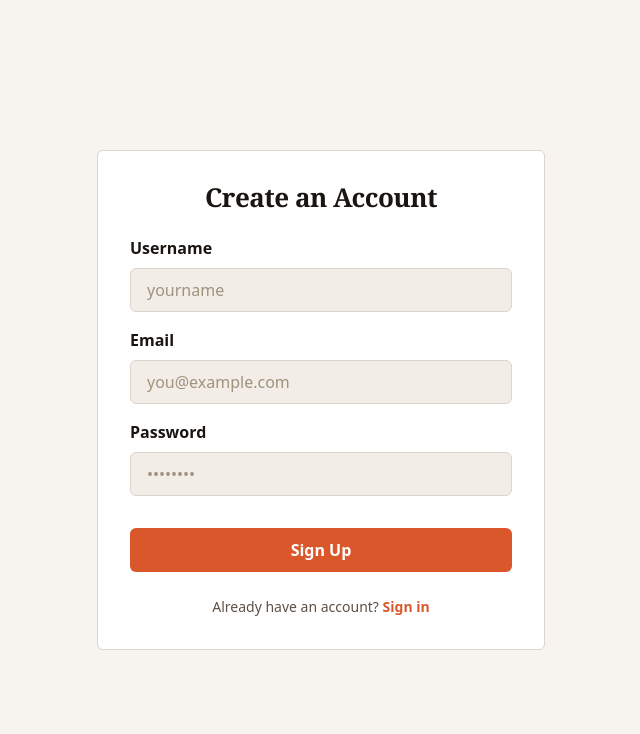
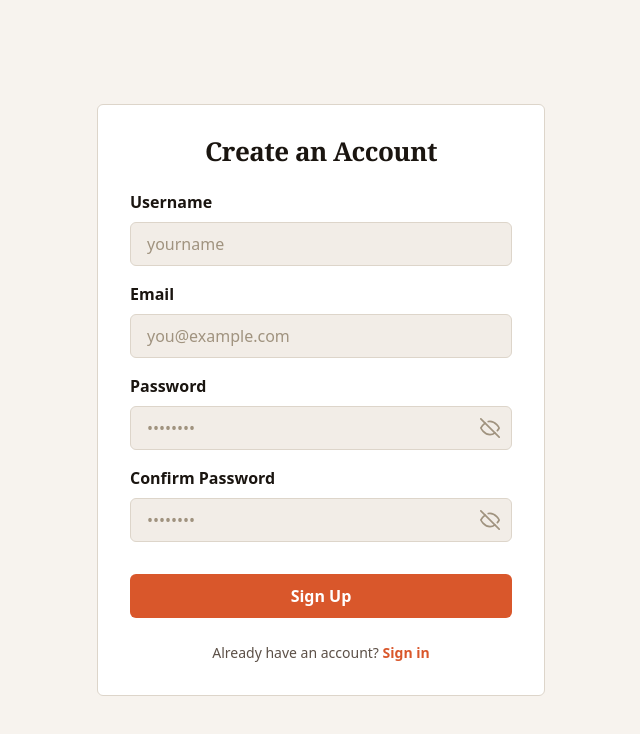
Before and after one commit to Tyler-Rafferty2/CustomGuess, a Next.js app in the folder frontend/: page /signup in a window 1280 px wide. Shown: the top 734 px of the page, without its empty margins (319-959 px from the left). Built offline with nearby package versions, Linux system fonts and the light colour scheme.

Commit message:
added second password and strength minimums

```diff
--- a/frontend/src/app/signup/page.js
+++ b/frontend/src/app/signup/page.js
@@ -4,16 +4,85 @@
 import { useState } from "react";
 import Link from "next/link";
 
+function EyeIcon({ open }) {
+    return open ? (
+        <svg xmlns="http://www.w3.org/2000/svg" width="20" height="20" viewBox="0 0 24 24" fill="none" stroke="currentColor" strokeWidth="2" strokeLinecap="round" strokeLinejoin="round">
+            <path d="M1 12s4-8 11-8 11 8 11 8-4 8-11 8-11-8-11-8z"/>
+            <circle cx="12" cy="12" r="3"/>
+        </svg>
+    ) : (
+        <svg xmlns="http://www.w3.org/2000/svg" width="20" height="20" viewBox="0 0 24 24" fill="none" stroke="currentColor" strokeWidth="2" strokeLinecap="round" strokeLinejoin="round">
+            <path d="M17.94 17.94A10.07 10.07 0 0 1 12 20c-7 0-11-8-11-8a18.45 18.45 0 0 1 5.06-5.94"/>
+            <path d="M9.9 4.24A9.12 9.12 0 0 1 12 4c7 0 11 8 11 8a18.5 18.5 0 0 1-2.16 3.19"/>
+            <line x1="1" y1="1" x2="23" y2="23"/>
+        </svg>
+    );
+}
+
+function PasswordInput({ id, value, onChange, placeholder, required }) {
+    const [visible, setVisible] = useState(false);
+    return (
+        <div className="relative">
+            <input
+                id={id}
+                type={visible ? "text" : "password"}
+                placeholder={placeholder}
+                value={value}
+                onChange={onChange}
+                className="w-full h-[44px] px-4 pr-11 bg-[#F2EDE7] border border-[#DDD5CA] rounded-[6px] text-[#1A1510] placeholder-[#A0937F] focus:outline-none focus:border-[#C4B8A8] focus:ring-2 focus:ring-[#D9572B] focus:ring-offset-2 focus:ring-offset-[#FFFFFF] transition-colors duration-150"
+                required={required}
+            />
+            <button
+                type="button"
+                onClick={() => setVisible((v) => !v)}
+                className="absolute right-3 top-1/2 -translate-y-1/2 text-[#A0937F] hover:text-[#5C5047] transition-colors"
+                tabIndex={-1}
+                aria-label={visible ? "Hide password" : "Show password"}
+            >
+                <EyeIcon open={visible} />
+            </button>
+        </div>
+    );
+}
+
 export default function Signup() {
     const router = useRouter();
     const [email, setEmail] = useState("");
     const [username, setUsername] = useState("");
     const [password, setPassword] = useState("");
+    const [confirmPassword, setConfirmPassword] = useState("");
     const [error, setError] = useState(null);
 
     const handleSignup = async (e) => {
         e.preventDefault();
         setError(null);
+
+        if (/\s/.test(username)) {
+            setError("Username cannot contain spaces");
+            return;
+        }
+
+        if (password.length < 8) {
+            setError("Password must be at least 8 characters");
+            return;
+        }
+        if (!/[A-Z]/.test(password)) {
+            setError("Password must contain at least one uppercase letter");
+            return;
+        }
+        if (!/[0-9]/.test(password)) {
+            setError("Password must contain at least one number");
+            return;
+        }
+        if (!/[^A-Za-z0-9]/.test(password)) {
+            setError("Password must contain at least one symbol");
+            return;
+        }
+
+        if (password !== confirmPassword) {
+            setError("Passwords do not match");
+            return;
+        }
 
         try {
             const res = await fetch("http://localhost:8080/users/signup", {
@@ -36,19 +105,13 @@
     };
 
     return (
-        /* --bg (#F7F3EE) */
         <div className="flex items-center justify-center min-h-screen bg-[#F7F3EE] p-6 font-sans">
-
-            {/* --surface-0 (#FFFFFF) with --border (#DDD5CA) and strict 6px radius */}
             <div className="w-full max-w-md bg-[#FFFFFF] border border-[#DDD5CA] rounded-[6px] p-8">
-
-                {/* --text-xl (26px), Fraunces (font-serif), --text-900 (#1A1510) */}
                 <h1 className="text-[26px] leading-[1.1] tracking-[-0.02em] font-bold text-center mb-6 font-serif text-[#1A1510]">
                     Create an Account
                 </h1>
 
                 {error && (
-                    /* Toast/Error spec: --state-out (#C0392B) left border accent */
                     <div className="bg-[#FFFFFF] border border-[#DDD5CA] border-l-[3px] border-l-[#C0392B] rounded-[6px] p-3 mb-6 text-[#1A1510] text-[14px]">
                         {error}
                     </div>
@@ -64,6 +127,7 @@
                             type="text"
                             placeholder="yourname"
                             value={username}
+                            maxLength={20}
                             onChange={(e) => setUsername(e.target.value)}
                             className="w-full h-[44px] px-4 bg-[#F2EDE7] border border-[#DDD5CA] rounded-[6px] text-[#1A1510] placeholder-[#A0937F] focus:outline-none focus:border-[#C4B8A8] focus:ring-2 focus:ring-[#D9572B] focus:ring-offset-2 focus:ring-offset-[#FFFFFF] transition-colors duration-150"
                             required
@@ -71,7 +135,6 @@
                     </div>
 
                     <div>
-                        {/* --text-md (16px), --text-900 (#1A1510) */}
                         <label htmlFor="email" className="block text-[16px] font-semibold text-[#1A1510] mb-2">
                             Email
                         </label>
@@ -81,7 +144,6 @@
                             placeholder="you@example.com"
                             value={email}
                             onChange={(e) => setEmail(e.target.value)}
-                            /* --surface-1 (#F2EDE7), strict 6px radius, --border (#DDD5CA), --accent (#D9572B) focus ring */
                             className="w-full h-[44px] px-4 bg-[#F2EDE7] border border-[#DDD5CA] rounded-[6px] text-[#1A1510] placeholder-[#A0937F] focus:outline-none focus:border-[#C4B8A8] focus:ring-2 focus:ring-[#D9572B] focus:ring-offset-2 focus:ring-offset-[#FFFFFF] transition-colors duration-150"
                             required
                         />
@@ -91,30 +153,38 @@
                         <label htmlFor="password" className="block text-[16px] font-semibold text-[#1A1510] mb-2">
                             Password
                         </label>
-                        <input
+                        <PasswordInput
                             id="password"
-                            type="password"
-                            placeholder="••••••••"
                             value={password}
                             onChange={(e) => setPassword(e.target.value)}
-                            className="w-full h-[44px] px-4 bg-[#F2EDE7] border border-[#DDD5CA] rounded-[6px] text-[#1A1510] placeholder-[#A0937F] focus:outline-none focus:border-[#C4B8A8] focus:ring-2 focus:ring-[#D9572B] focus:ring-offset-2 focus:ring-offset-[#FFFFFF] transition-colors duration-150"
+                            placeholder="••••••••"
+                            required
+                        />
+                    </div>
+
+                    <div>
+                        <label htmlFor="confirmPassword" className="block text-[16px] font-semibold text-[#1A1510] mb-2">
+                            Confirm Password
+                        </label>
+                        <PasswordInput
+                            id="confirmPassword"
+                            value={confirmPassword}
+                            onChange={(e) => setConfirmPassword(e.target.value)}
+                            placeholder="••••••••"
                             required
                         />
                     </div>
 
                     <button
                         type="submit"
-                        /* --accent (#D9572B) fill, --accent-dim (#B84422) hover/active, strict 6px radius */
                         className="w-full h-[44px] mt-4 bg-[#D9572B] hover:bg-[#B84422] active:bg-[#B84422] text-[#FFFFFF] text-[16px] font-semibold rounded-[6px] transition-colors duration-75 focus:outline-none focus:ring-2 focus:ring-[#D9572B] focus:ring-offset-2 focus:ring-offset-[#FFFFFF]"
                     >
                         Sign Up
                     </button>
                 </form>
 
-                {/* --text-sm (14px), --text-600 (#5C5047) */}
                 <p className="text-center text-[#5C5047] text-[14px] mt-6">
                     Already have an account?{" "}
-                    {/* --accent (#D9572B) link */}
                     <Link
                         href="/signin"
                         className="text-[#D9572B] font-semibold hover:text-[#B84422] focus:outline-none focus:underline rounded-sm transition-colors"
```
Also changed, not shown: 1 other file (tests, documents, lock files or other folders).
